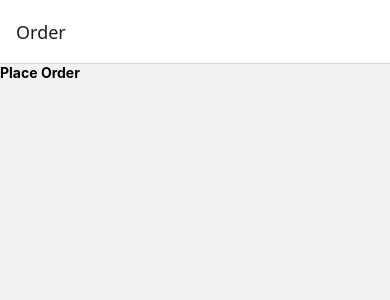
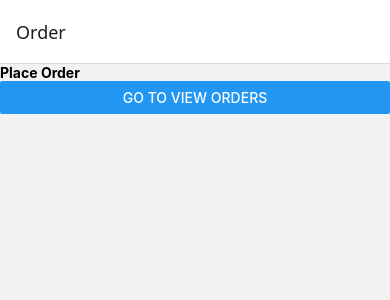
Before and after one commit to sahansaamarasinghe/OrderManagement, a React Native app: screen /Order in a window 390 px wide. Shown: the top 300 px of the page. Built offline with nearby package versions, Linux system fonts and the light colour scheme.

Commit message:
navigation

```diff
--- a/App.jsx
+++ b/App.jsx
@@ -1,26 +1,12 @@
-//import { NewAppScreen } from '@react-native/new-app-screen';
 import { StatusBar, StyleSheet, useColorScheme, View } from 'react-native';
+import { NavigationContainer } from '@react-navigation/native';
+import PageStack from './pageStack';
 
-import { NavigationContainer } from '@react-navigation/native';
-import { createNativeStackNavigator } from '@react-navigation/native-stack';
-
-import PlaceOrder from './pages/PlaceOrderScreen/PlaceOrderScreen';
-import ViewOrder from './pages/ViewOrderScreen/ViewOrdersScreen';
-
-const Stack = createNativeStackNavigator();
 
 function App() {
   return (
     <NavigationContainer>
-      <Stack.Navigator>
-        <Stack.Screen
-          name="Order"
-          component={PlaceOrder}
-        />
-        <Stack.Screen
-        name="View"
-        component={ViewOrder} />
-      </Stack.Navigator>
+      <PageStack/>
     </NavigationContainer>
   );
 }
--- a/pageStack.js
+++ b/pageStack.js
@@ -1,12 +1,15 @@
-// const Stack = createNativeStackNavigator();
+import { createNativeStackNavigator } from '@react-navigation/native-stack';
 
-// export default function pageStack() {
-//   return (
-//     <NavigationContainer>
-//       <Stack.Navigator>
-//         <Stack.Screen name="Order" component={placeOrder} />
-//         <Stack.Screen name="View" component={ViewOrder} />
-//       </Stack.Navigator>
-//     </NavigationContainer>
-//   );
-// }
+import PlaceOrder from './pages/PlaceOrderScreen/PlaceOrderScreen';
+import ViewOrder from './pages/ViewOrderScreen/ViewOrdersScreen';
+
+const Stack = createNativeStackNavigator();
+
+export default function PageStack() {
+  return (
+    <Stack.Navigator initialRouteName="Order">
+      <Stack.Screen name="Order" component={PlaceOrder} />
+      <Stack.Screen name="View" component={ViewOrder} />
+    </Stack.Navigator>
+  );
+}
--- a/pages/PlaceOrderScreen/PlaceOrderScreen.js
+++ b/pages/PlaceOrderScreen/PlaceOrderScreen.js
@@ -1,10 +1,14 @@
 import React from 'react';
-import { View, Text } from 'react-native';
+import { View, Text, Button } from 'react-native';
 
-function PlaceOrder() {
+function PlaceOrder({navigation}) {
   return (
     <View>
       <Text style={{ fontSize: 14, fontWeight: 'bold' }}>Place Order</Text>
+      <Button
+        title="Go to View Orders"
+        onPress={() => navigation.navigate('View')}
+      />
     </View>
   );
 }
--- a/pages/ViewOrderScreen/ViewOrdersScreen.js
+++ b/pages/ViewOrderScreen/ViewOrdersScreen.js
@@ -1,11 +1,14 @@
 import React from 'react';
-import { View, Text } from 'react-native';
+import { View, Text ,Button} from 'react-native';
 
-function ViewOrder() {
-
+function ViewOrder({navigation}) {
   return (
     <View>
       <Text style={{ fontSize: 24, fontWeight: 'bold' }}>View Order</Text>
+      <Button
+        title="Go To Place Orders"
+        onPress={() => navigation.navigate('Order')}
+      />
     </View>
   );
 }
```
